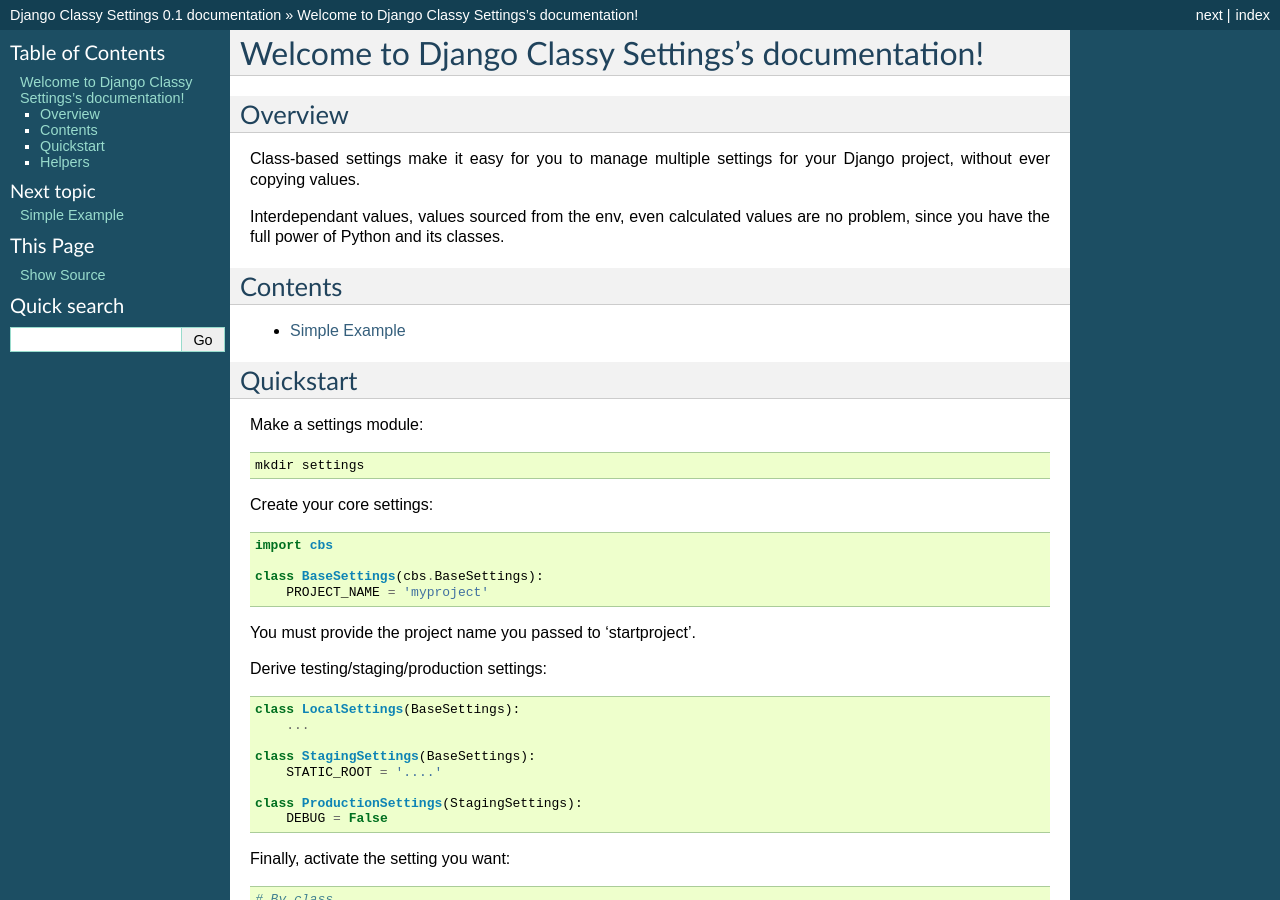
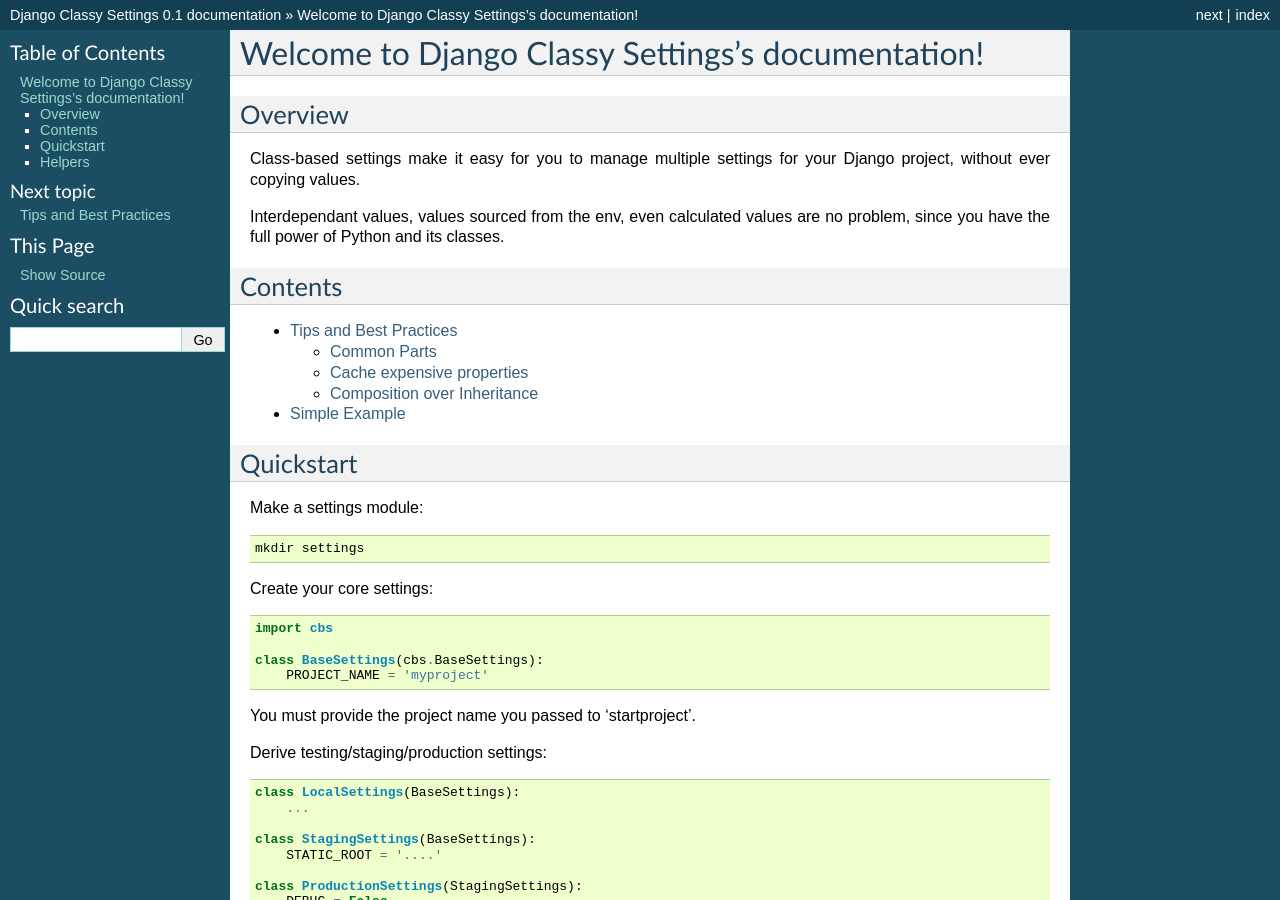
Before and after one commit to funkybob/django-classy-settings, a Sphinx documentation site: the page built from docs/index.rst, in a window 1280 px wide and 900 px high. Built offline with Sphinx 7.4.7, drawn with Linux system fonts in a browser that asks for light colours; some of the changed lines change nothing that is shown.

Commit message:
Continue documentation

```diff
--- a/docs/index.rst
+++ b/docs/index.rst
@@ -22,6 +22,7 @@
 .. toctree::
    :maxdepth: 2
 
+   tips
    simple
 
 Quickstart
--- /dev/null
+++ b/docs/tips.rst
@@ -0,0 +1,60 @@
+Tips and Best Practices
+=======================
+
+Here's some things to keep in mind.
+
+Common Parts
+------------
+
+Continuing from the use of BASE_DIR in stock settings, you can make your
+settings easier to manage by including common base parts that sub-classes can
+alter.
+
+.. code-block:: python
+
+    class StagingSettings(BaseSettings):
+        DOCROOT = '/path/to/web/server/docroot/'
+
+        @property
+        def STATIC_ROOT(self):
+            return os.path.join(self.DOCROOT, 'static/')
+
+
+    class ProductionSettings(StagingSettings):
+
+        DOCTOOR = '/path/to/different/docroot/'
+
+
+Cache expensive properties
+--------------------------
+
+If you have a setting that is calculated and is accessed frequently, you can
+speed it up by using Django's ``cached_property`` decorator.  This will ensure
+the value is only calculated once, then stored on the settings instance where
+Python will find it in future.
+
+.. code-block:: python
+
+    from django.utils.functional import cached_property
+
+
+    class BaseSettings(cbs.BaseSettings):
+
+        @cached_property
+        def DATABASES(self):
+            import json
+
+            with open('database.json', 'rb') as fin:
+                return json.load(fin)
+
+Remember that sometimes, even if a value is quick to calculate, if it's accessed
+frequently it can be worthwhile caching it.
+
+Composition over Inheritance
+----------------------------
+
+You can make your settings tidier by maintaining separate mixin classes for
+each app.
+
+You can even have a Debug/Staging/Production variant of each, and mix in the
+right one for your settings mode.
```
